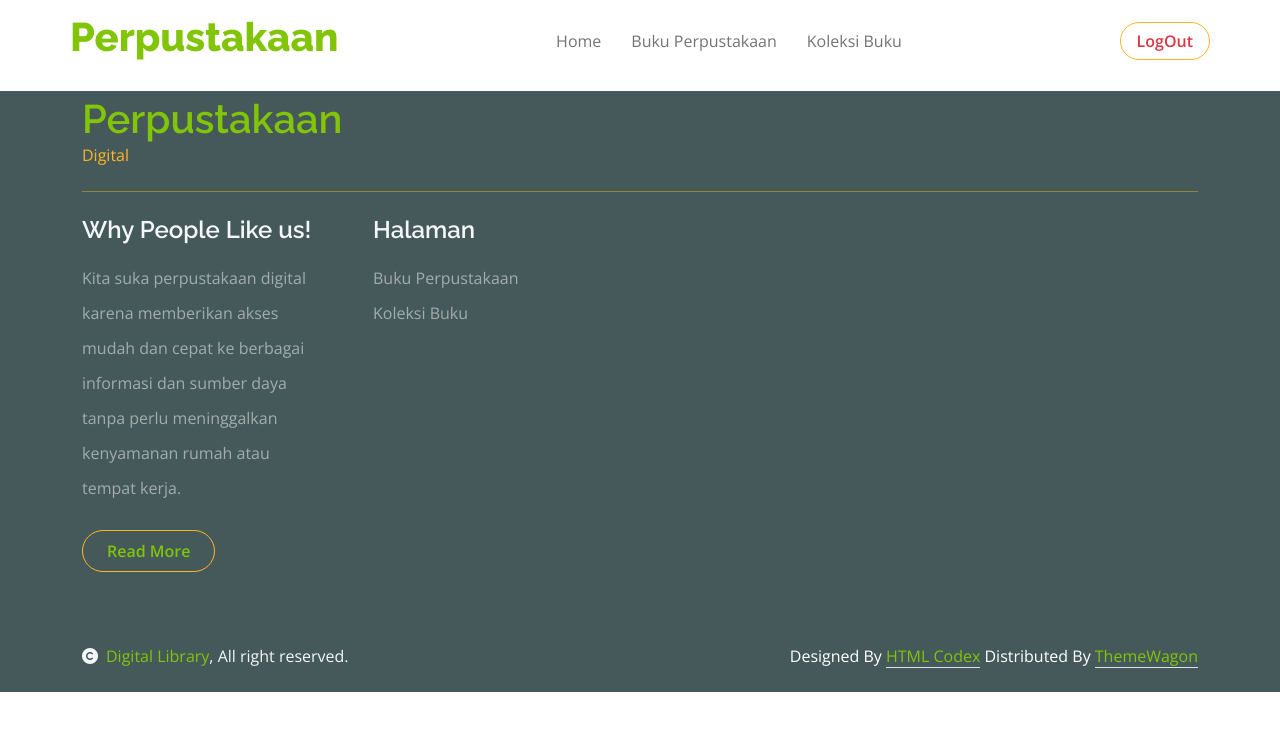
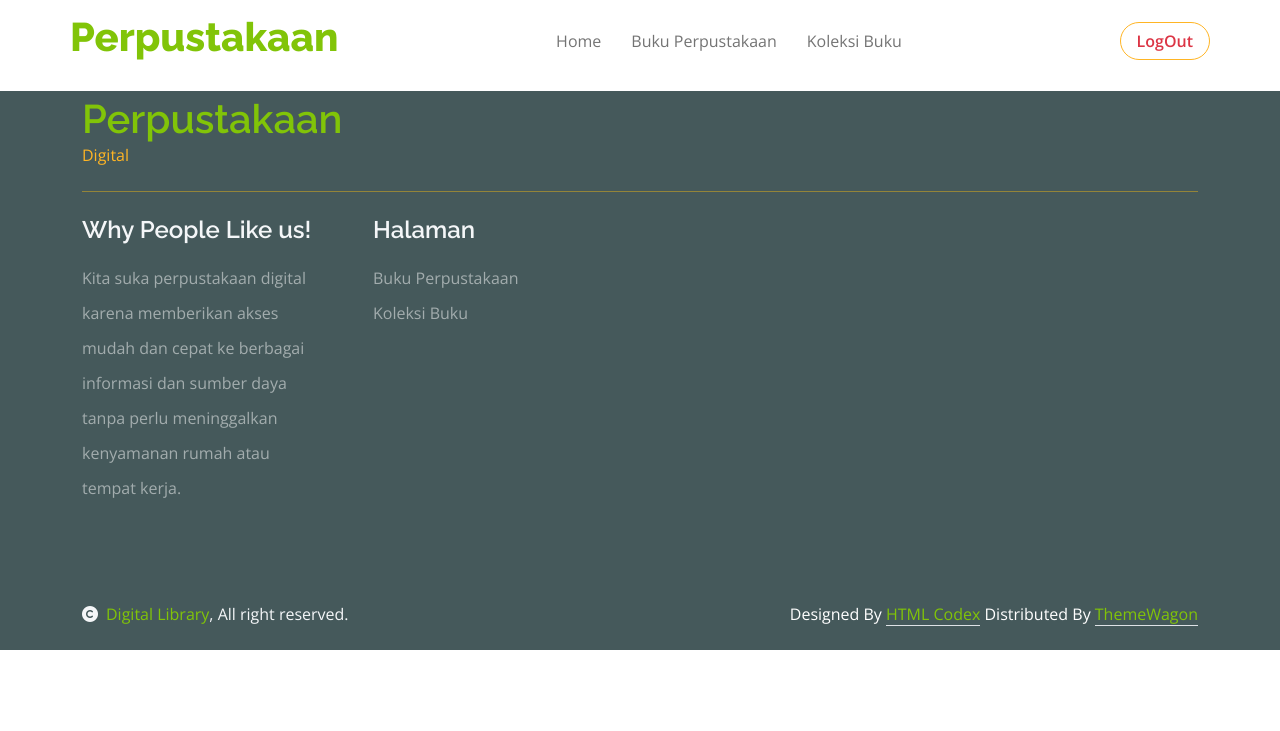
Before and after one commit to Nashr5/digitallibrary, a PHP site: the page made by peminjam/index.php in a window 1280 px wide. Shown: the part 49-780 px from the top of the page. Run offline with PHP 8.4, Linux system fonts and the light colour scheme; the visitor is signed in with stand-in values (Sample User, id 1); data that the repository does not hold is empty; some libraries are stand-ins or nearby versions.

Commit message:
hapus dikit

```diff
--- a/peminjam/index.php
+++ b/peminjam/index.php
@@ -109,7 +109,7 @@ if ($_SESSION['Level'] == "") {
                     <div class="footer-item">
                         <h4 class="text-light mb-3">Why People Like us!</h4>
                         <p class="mb-4">Kita suka perpustakaan digital karena memberikan akses mudah dan cepat ke berbagai informasi dan sumber daya tanpa perlu meninggalkan kenyamanan rumah atau tempat kerja.</p>
-                        <a href="" class="btn border-secondary py-2 px-4 rounded-pill text-primary">Read More</a>
+
                     </div>
                 </div>
                 <div class="col-lg-3 col-md-6">
```
